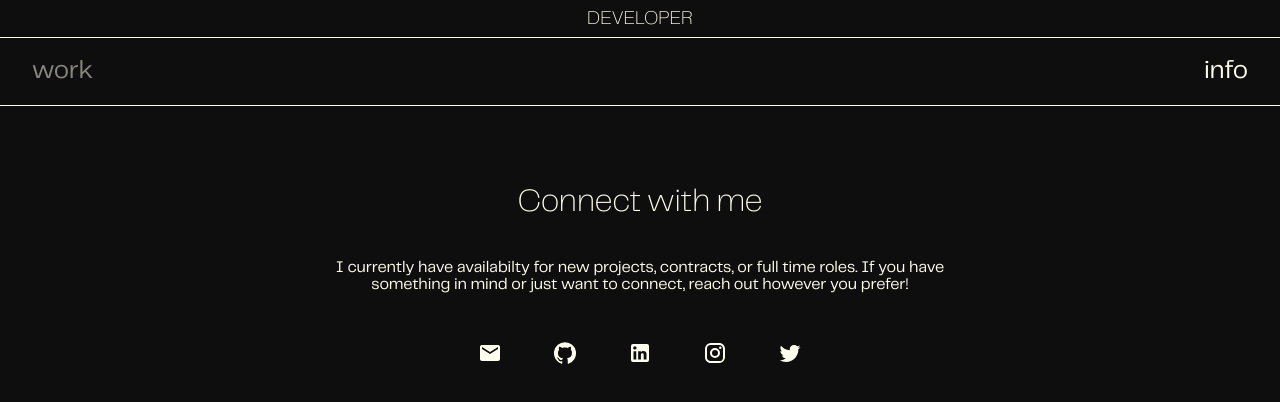
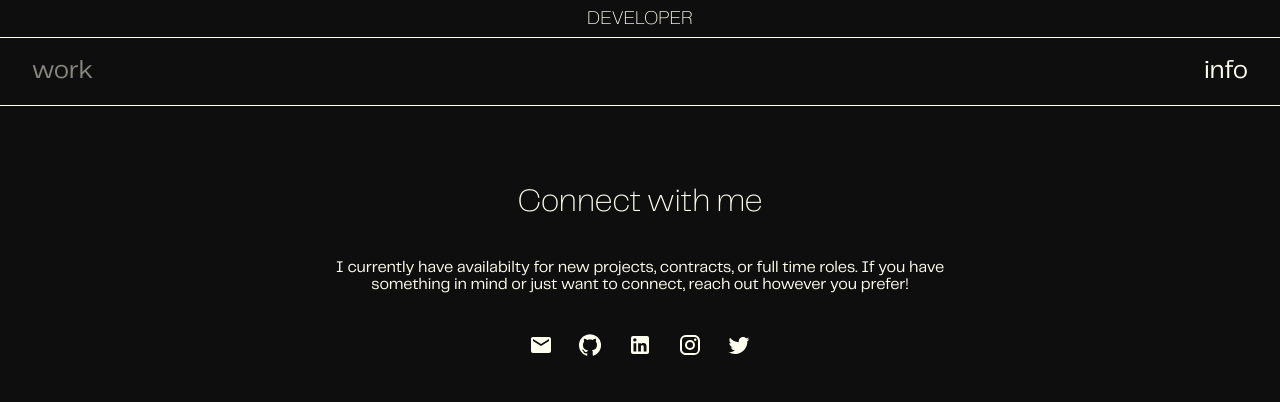
Before and after one commit to connorwhite-online/portfolio, a React (Create React App) app: page /info in a window 1280 px wide. Shown: the top 402 px of the page. Built offline with nearby package versions, Linux system fonts and the light colour scheme.

Commit message:
links restyled

```diff
--- a/src/components/Info/index.css
+++ b/src/components/Info/index.css
@@ -53,6 +53,8 @@ html, body {
 }
 
 .link-box {
+    padding: 0vw;
+    align-items: center;
     clip-path: inset(0);
 }
 
@@ -73,7 +75,7 @@ div a.link {
     }
 
     .link-group {
-        gap: 0vw;
+        gap: 2vw;
     }
 }
 
```
